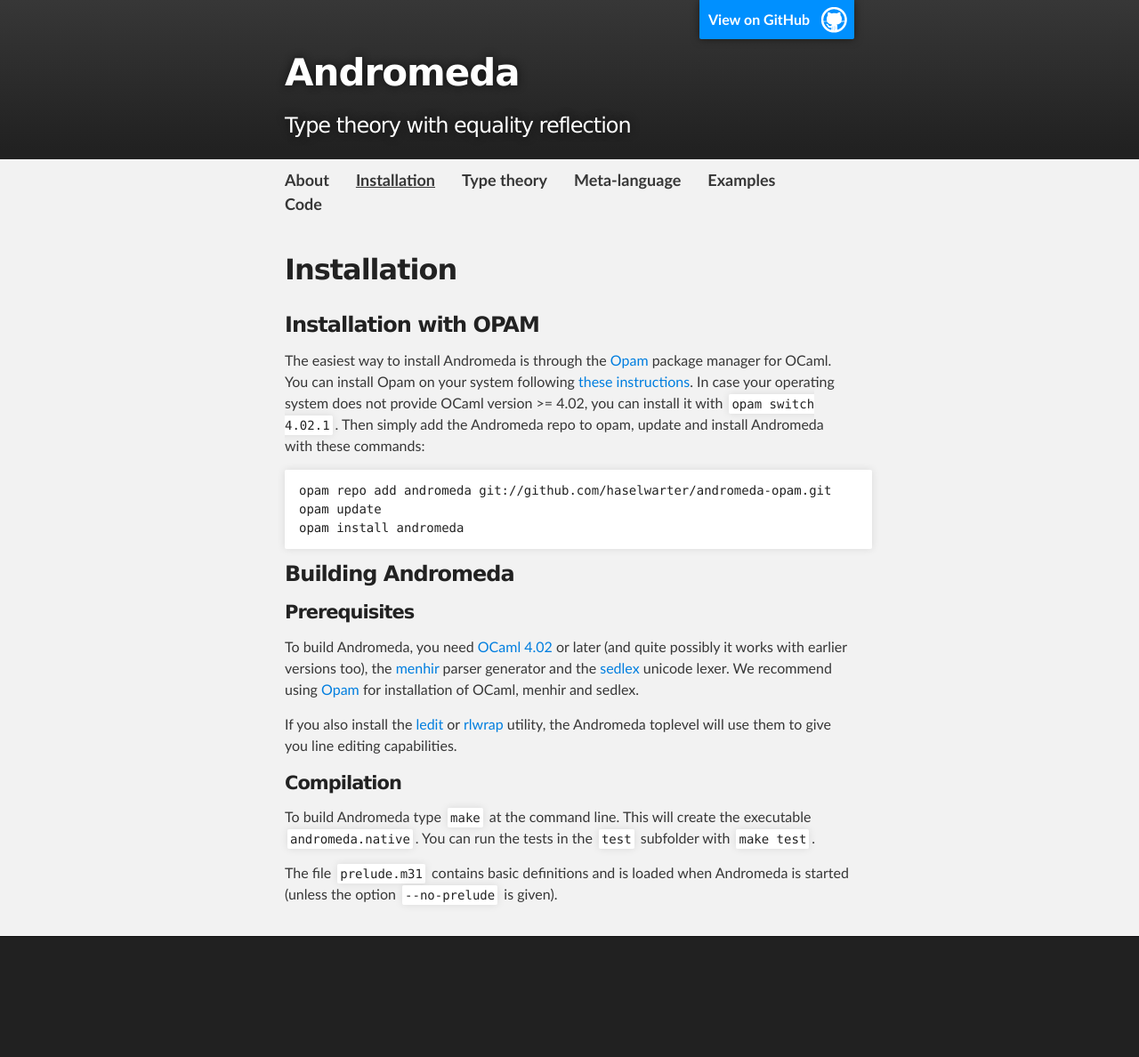
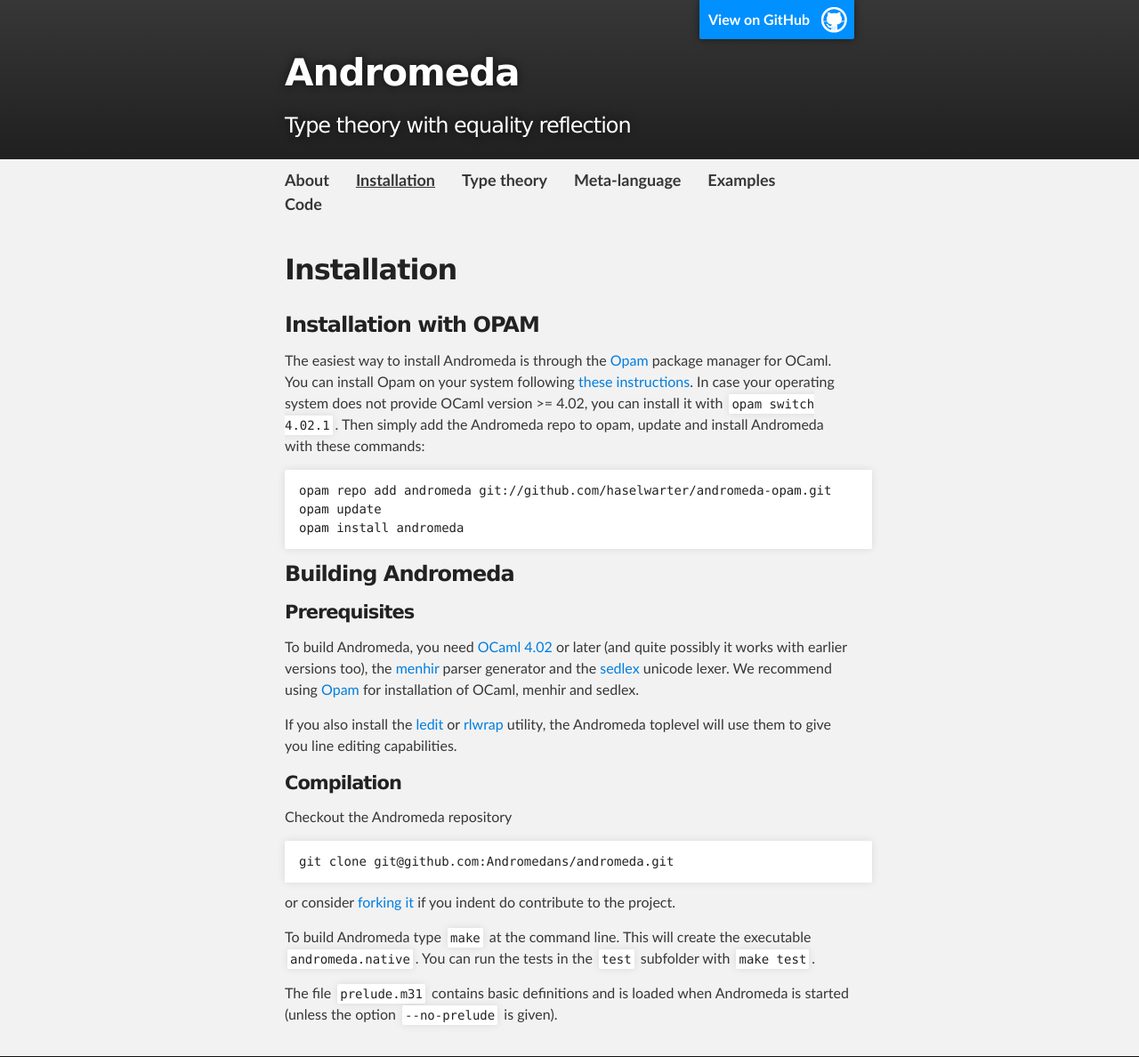
Before and after one commit to Andromedans/andromeda, a Jekyll site: the page built from install.md, in a window 1280 px wide. Shown: the whole page at 89% size. Built offline with Jekyll 4.4.1, drawn with Linux system fonts in a browser that asks for light colours; before the commit the page ends 1053 px from its top, so only the background shows below that.

Commit message:
Tell use where to clone Andromeda from.

```diff
--- a/install.md
+++ b/install.md
@@ -35,6 +35,13 @@
 
 #### Compilation
 
+Checkout the Andromeda repository
+
+    git clone git@github.com:Andromedans/andromeda.git
+
+or consider [forking it](https://github.com/Andromedans/andromeda#fork-destination-box) if
+you indent do contribute to the project.
+
 To build Andromeda type `make` at the command line. This will create the executable
 `andromeda.native`. You can run the tests in the `test` subfolder with `make test`.
 
```
